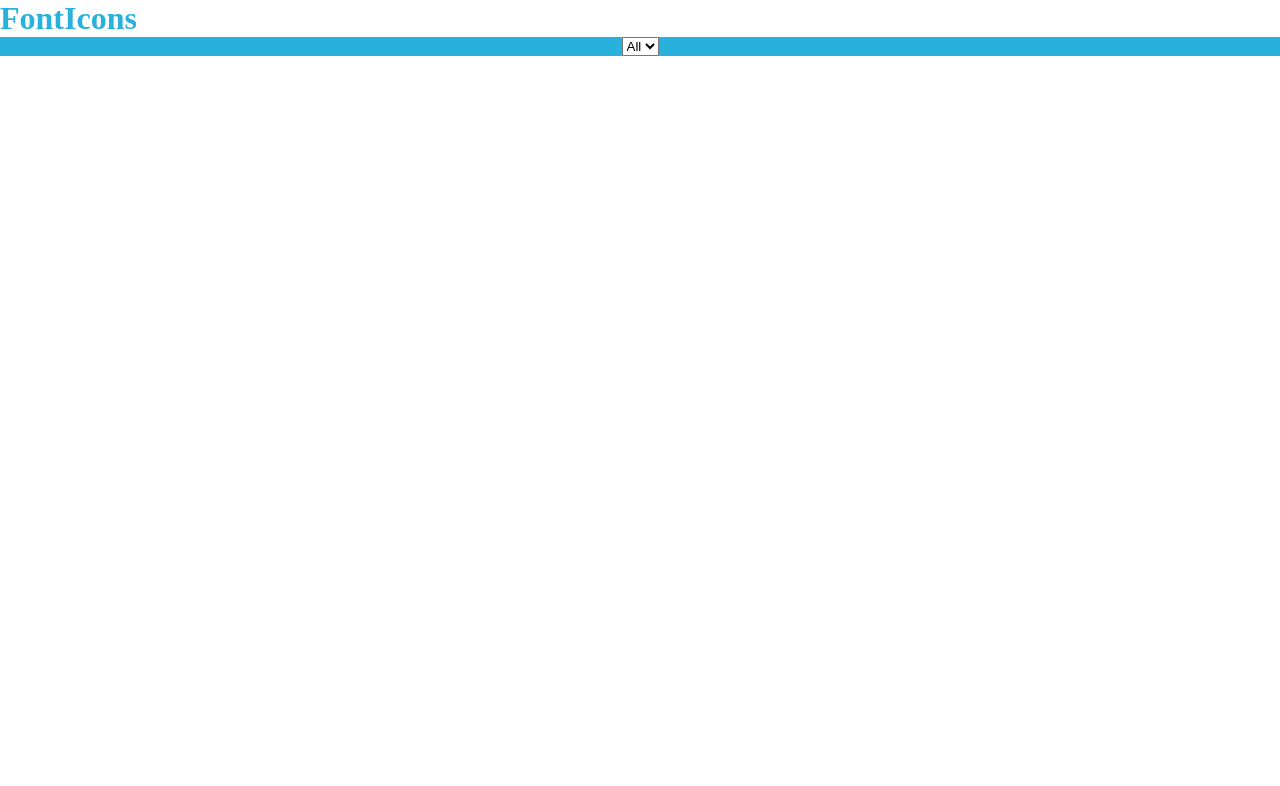
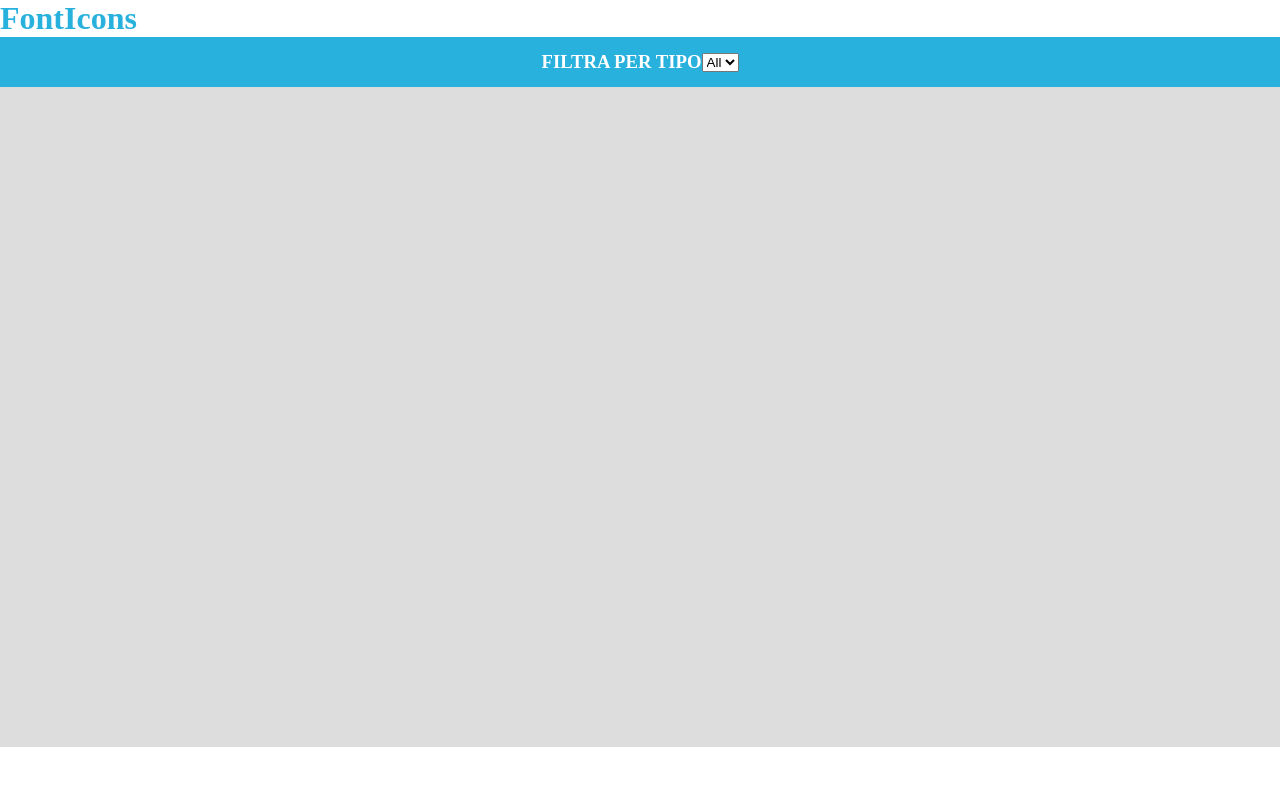
Before and after one commit to Luca92mic/js-es6-icons, a plain HTML site: page index.html in a window 1280 px wide. Drawn offline with Linux system fonts and the light colour scheme.

Commit message:
fix filtro e background icon

```diff
--- a/css/style.css
+++ b/css/style.css
@@ -11,4 +11,19 @@ h1{
 .filter {
     text-align: center;
     background-color: #29b1dd;
+    height: 50px;
+    display: flex;
+    align-items: center;
+    justify-content: center;
 }
+
+h3{
+    text-transform: uppercase;
+    color: white;
+    display: inline-block;
+}
+
+#icons-container{
+    height: calc(100vh - 140px);
+    background-color: #dddddd;
+}
--- a/index.html
+++ b/index.html
@@ -13,8 +13,8 @@
     <h1>FontIcons</h1>
 
     <div class="filter">
+        <h3>filtra per tipo</h3>
         <select id="icons-filter">
-
             <option value="">All</option>
         </select>
     </div>
```
